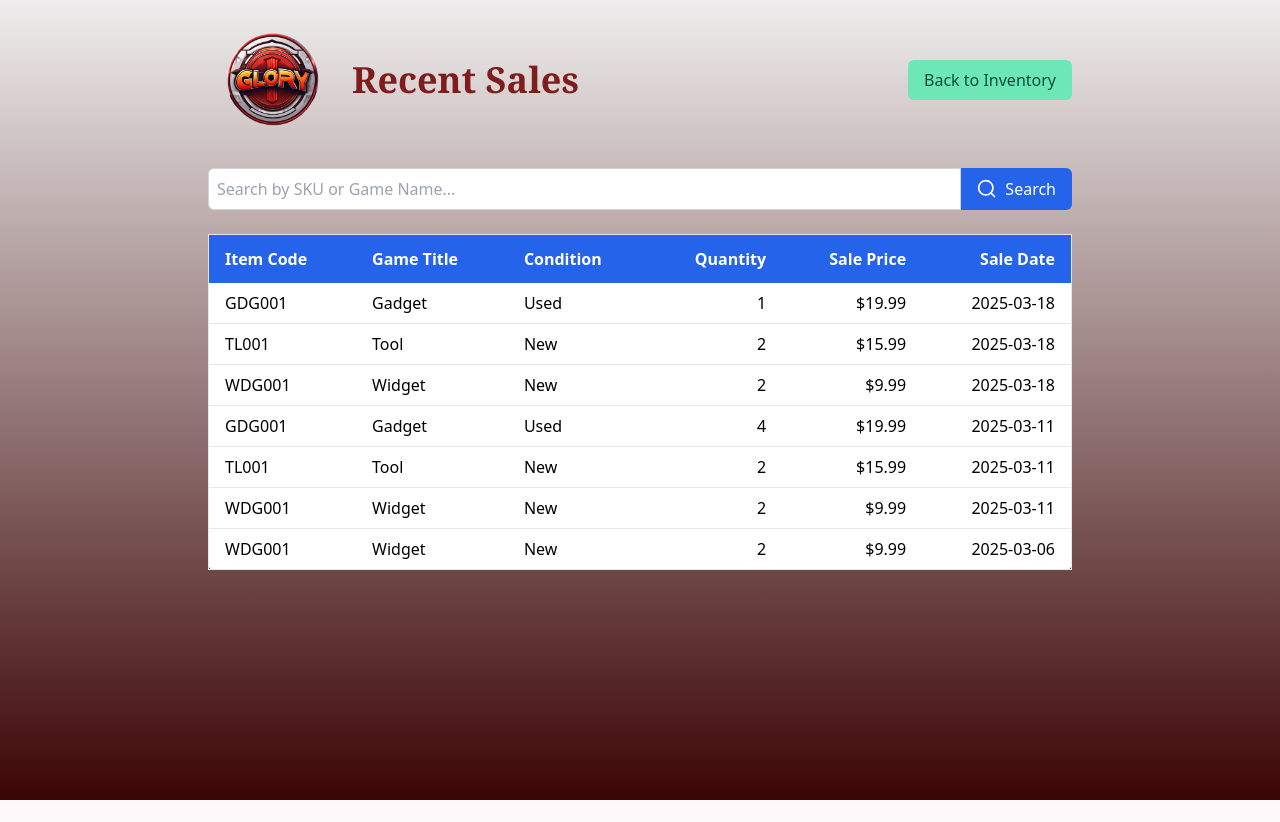
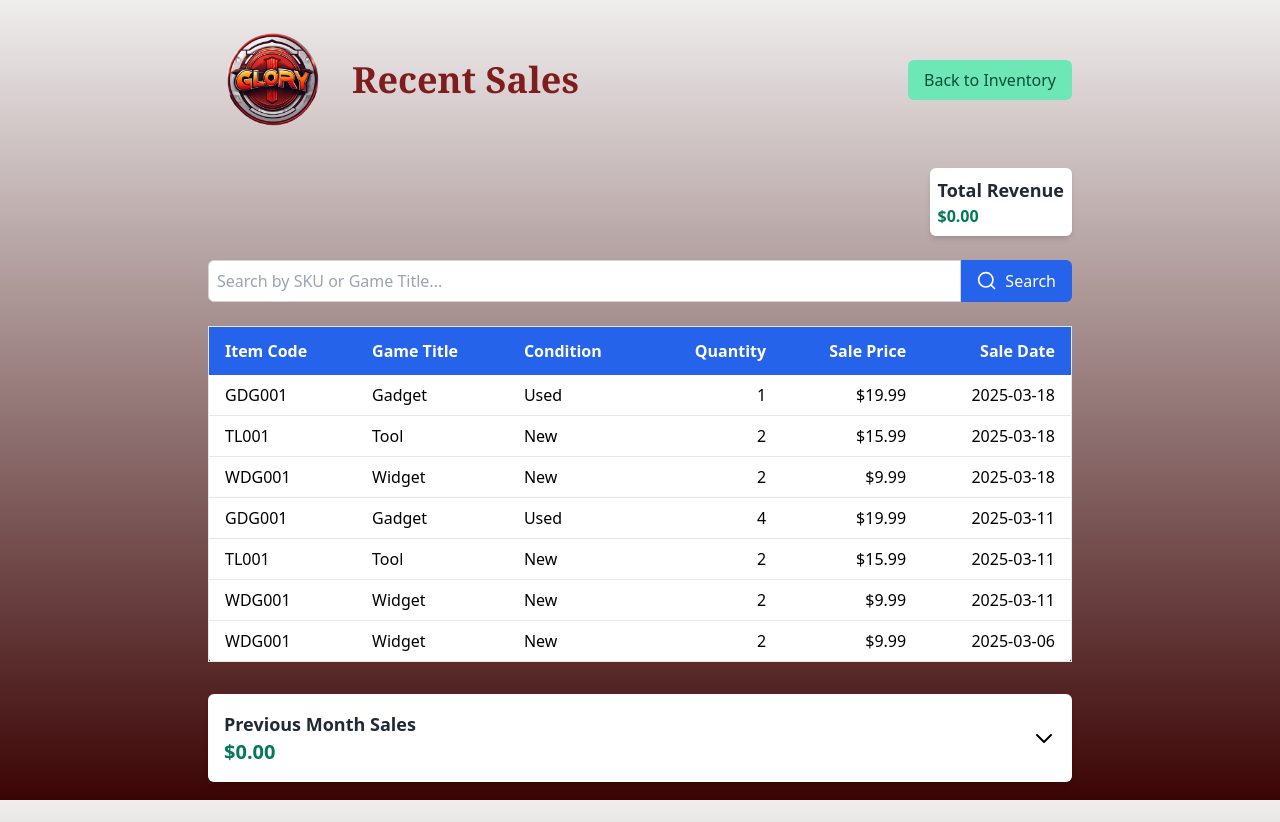
Before and after one commit to Devin1mc/CSC289-Group5-GloryDays, a Flask app: page /sales in a window 1280 px wide. Before the commit the page ends 800 px from the top, so only its background shows below. Run offline with Flask 3, Linux system fonts and the light colour scheme; data comes from the database, SQL or seed files in the repository; both versions use the stored data as it was after the commit; data that the repository does not hold is empty.

Commit message:
added total revenue and previous month sale
- Updated sale.html
- Update app.py

```diff
--- a/src/app.py
+++ b/src/app.py
@@ -2,6 +2,7 @@ from flask import Flask, request, jsonify, render_template, session, redirect, u
 from login import auth_bp, setup_database, get_user_connection
 import sqlite3
 from db_setup import get_db_connection, init_db
+from datetime import datetime
 
 app = Flask(__name__)
 app.secret_key = 'your_secret_key_here'  # Replace with a secure key
@@ -23,7 +24,7 @@ def sell_item():
     conn = get_db_connection()
     cursor = conn.cursor()
 
-    # Check if the item exists and get its current stock
+    # Check stock
     cursor.execute("SELECT stock FROM inventory WHERE sku = ?", (sku,))
     item = cursor.fetchone()
     if not item:
@@ -35,19 +36,35 @@ def sell_item():
         conn.close()
         return jsonify({"error": "Insufficient stock"}), 400
 
-    # Deduct the quantity and record the sale
+    # Deduct stock and record sale
     new_stock = current_stock - quantity
     cursor.execute("UPDATE inventory SET stock = ? WHERE sku = ?", (new_stock, sku))
     cursor.execute("INSERT INTO sales (sku, quantity, sale_price) VALUES (?, ?, ?)", (sku, quantity, sale_price))
+
     conn.commit()
     conn.close()
 
     return jsonify({"message": "Sale successful", "new_stock": new_stock})
 
+
 @app.route('/sales')
 def sales_page():
     conn = get_db_connection()
     cursor = conn.cursor()
+
+    # Get current month in YYYY-MM format
+    current_month = datetime.now().strftime('%Y-%m')
+
+    # Calculate total revenue for the current month
+    cursor.execute("""
+        SELECT SUM(quantity * sale_price) as total_revenue
+        FROM sales
+        WHERE strftime('%Y-%m', sale_date) = ?
+    """, (current_month,))
+    result = cursor.fetchone()
+    total_revenue = result["total_revenue"] if result["total_revenue"] is not None else 0.0
+
+    # Retrieve the sales records for display
     cursor.execute("""
         SELECT
             sales.sku,
@@ -63,7 +80,9 @@ def sales_page():
     """)
     sales = cursor.fetchall()
     conn.close()
-    return render_template("sales.html", sales=sales)
+
+    # Pass total_revenue to the template
+    return render_template("sales.html", sales=sales, total_revenue=total_revenue)
 
 @app.route('/inventory_data')
 def inventory_data():
@@ -127,3 +146,59 @@ def delete_user_route(user_id):
 
 if __name__ == "__main__":
     app.run(debug=True)
+
+@app.route('/api/total_revenue')
+def api_total_revenue():
+    conn = get_db_connection()
+    cursor = conn.cursor()
+    current_month = datetime.now().strftime('%Y-%m')
+    cursor.execute("""
+        SELECT SUM(quantity * sale_price) as total_revenue
+        FROM sales
+        WHERE strftime('%Y-%m', sale_date) = ?
+    """, (current_month,))
+    result = cursor.fetchone()
+    total_revenue = result["total_revenue"] if result["total_revenue"] is not None else 0.0
+    conn.close()
+    return jsonify({"total_revenue": total_revenue})
+
+@app.route('/api/previous_month_sales')
+def api_previous_month_sales():
+    conn = get_db_connection()
+    cursor = conn.cursor()
+
+    # Determine the previous month in YYYY-MM format
+    first_day_current_month = datetime.now().replace(day=1)
+    last_day_previous_month = first_day_current_month - timedelta(days=1)
+    prev_month = last_day_previous_month.strftime('%Y-%m')
+
+    # Calculate total revenue for the previous month
+    cursor.execute("""
+        SELECT SUM(quantity * sale_price) as total_revenue
+        FROM sales
+        WHERE strftime('%Y-%m', sale_date) = ?
+    """, (prev_month,))
+    result = cursor.fetchone()
+    total_revenue = result["total_revenue"] if result["total_revenue"] is not None else 0.0
+
+    # Retrieve detailed sales for the previous month, aggregated by SKU and condition
+    cursor.execute("""
+        SELECT
+            sales.sku,
+            inventory.name as item_name,
+            inventory.quality as condition,
+            SUM(sales.quantity) as total_quantity,
+            AVG(sales.sale_price) as avg_sale_price
+        FROM sales
+        JOIN inventory ON sales.sku = inventory.sku
+        WHERE strftime('%Y-%m', sale_date) = ?
+        GROUP BY sales.sku, inventory.quality
+        ORDER BY sales.sku
+    """, (prev_month,))
+    sales_details = cursor.fetchall()
+    conn.close()
+
+    return jsonify({
+        "total_revenue": total_revenue,
+        "sales_details": [dict(row) for row in sales_details]
+    })
--- a/src/templates/sales.html
+++ b/src/templates/sales.html
@@ -20,9 +20,17 @@
           Back to Inventory
         </a>
       </div>
+      <!-- Total Revenue This Month -->
+      <div class="flex justify-end mb-6">
+        <div class="bg-white p-2 rounded-md shadow-md w-auto" style="max-width: 200px;">
+            <h2 class="text-lg font-bold text-gray-800">Total Revenue</h2>
+            <p id="totalRevenue" class="text-base font-semibold text-green-700">${{ '%.2f'|format(total_revenue) }}</p>
+        </div>
+      </div>
+
       <!-- Search Bar with Button -->
       <div class="flex">
-        <input type="text" id="searchBar" placeholder="Search by SKU or Game Name..." class="w-full p-2 border border-gray-300 rounded-l-md focus:outline-none focus:ring-2 focus:ring-blue-400">
+        <input type="text" id="searchBar" placeholder="Search by SKU or Game Title..." class="w-full p-2 border border-gray-300 rounded-l-md focus:outline-none focus:ring-2 focus:ring-blue-400">
         <button id="searchButton" class="flex items-center px-4 py-2 bg-blue-600 text-white rounded-r-md hover:bg-blue-800 transition duration-300">
           <svg xmlns="http://www.w3.org/2000/svg" class="h-5 w-5 mr-2" fill="none" viewBox="0 0 24 24" stroke="currentColor">
             <path stroke-linecap="round" stroke-linejoin="round" stroke-width="2" d="M21 21l-4.35-4.35m0 0A7.5 7.5 0 104.5 4.5a7.5 7.5 0 0012.15 12.15z" />
@@ -67,6 +75,86 @@
     </div>
   </div>
 
+<!-- Container matching the sale table width -->
+<div class="max-w-4xl mx-auto p-4">
+ <!-- Previous Month Sales Summary & Details -->
+ <div class="mb-6">
+  <!-- Summary Bar -->
+  <div id="prevMonthSummary" class="cursor-pointer bg-white p-4 rounded-md shadow-md flex justify-between items-center">
+    <div>
+      <h2 class="text-lg font-bold text-gray-800">Previous Month Sales</h2>
+      <div id="prevMonthTotalRevenue" class="text-xl font-semibold text-green-700">$0.00</div>
+    </div>
+    <div>
+      <svg id="toggleArrow" class="w-6 h-6 transform transition-transform duration-200" fill="none" stroke="currentColor" stroke-width="2" viewBox="0 0 24 24">
+        <path stroke-linecap="round" stroke-linejoin="round" d="M19 9l-7 7-7-7"/>
+      </svg>
+    </div>
+  </div>
+  <!-- Collapsible Details -->
+  <div id="prevMonthDetails" class="mt-2 hidden">
+    <table class="min-w-full bg-white border border-gray-200 rounded-md shadow-sm">
+      <thead class="bg-blue-600 text-white">
+        <tr>
+          <th class="py-3 px-4 text-left">Item Code</th>
+          <th class="py-3 px-4 text-left">Game Title</th>
+          <th class="py-3 px-4 text-left">Condition</th>
+          <th class="py-3 px-4 text-right">Quantity</th>
+          <th class="py-3 px-4 text-right">Sale Price</th>
+          <th class="py-3 px-4 text-right">Sale Date</th>
+        </tr>
+      </thead>
+      <tbody id="prevMonthTableBody" class="divide-y divide-gray-200">
+        <!-- Details will be dynamically inserted here -->
+      </tbody>
+    </table>
+  </div>
+</div>
+
+<!-- Previous Month Sales Details Script -->
+  <script>
+    // Function to fetch previous month sales data from the API endpoint
+    function updatePrevMonthSales() {
+      fetch('/api/previous_month_sales')
+        .then(response => response.json())
+        .then(data => {
+          // Update the summary total revenue
+          document.getElementById('prevMonthTotalRevenue').textContent = `$${parseFloat(data.total_revenue).toFixed(2)}`;
+
+          // Populate the details table with sales records
+          const tbody = document.getElementById('prevMonthTableBody');
+          tbody.innerHTML = ''; // Clear existing rows
+
+          data.sales_details.forEach(sale => {
+            const row = document.createElement('tr');
+            row.classList.add("hover:bg-gray-50");
+            row.innerHTML = `
+              <td class="py-2 px-4">${sale.sku}</td>
+              <td class="py-2 px-4">${sale.item_name}</td>
+              <td class="py-2 px-4">${sale.condition}</td>
+              <td class="py-2 px-4 text-right">${sale.total_quantity}</td>
+              <td class="py-2 px-4 text-right">$${parseFloat(sale.avg_sale_price).toFixed(2)}</td>
+              <td class="py-2 px-4 text-right">${sale.sale_date}</td>
+            `;
+            tbody.appendChild(row);
+          });
+        })
+        .catch(error => console.error('Error fetching previous month sales:', error));
+    }
+
+    // Toggle the visibility of the previous month details
+    document.getElementById('prevMonthSummary').addEventListener('click', () => {
+      const details = document.getElementById('prevMonthDetails');
+      const arrow = document.getElementById('toggleArrow');
+      details.classList.toggle('hidden');
+      arrow.classList.toggle('rotate-180'); // Tailwind's rotate-180 will flip the arrow
+    });
+
+    // Fetch previous month sales data when the page loads
+    document.addEventListener("DOMContentLoaded", updatePrevMonthSales);
+  </script>
+
+
   <script>
     // Define a reusable search function
     function performSearch() {
@@ -110,6 +198,33 @@
   document.getElementById('searchBar').addEventListener('input', performSearch);
   // Trigger search when the search button is clicked
   document.getElementById('searchButton').addEventListener('click', performSearch);
+
+  // Calculate and display total revenue for the current month
+  document.addEventListener("DOMContentLoaded", function() {
+    fetch('/sales')
+    .then(response => response.json())
+    .then(data => {
+        document.getElementById("totalRevenue").innerText = `$${parseFloat(data.total_revenue).toFixed(2)}`;
+    })
+    .catch(error => console.error('Error fetching total revenue:', error));
+  });
+
+  // Function to fetch updated total revenue from the API endpoint
+  function updateTotalRevenue() {
+    fetch('/api/total_revenue')
+      .then(response => response.json())
+      .then(data => {
+        document.getElementById('totalRevenue').textContent = `$${parseFloat(data.total_revenue).toFixed(2)}`;
+      })
+      .catch(error => console.error('Error fetching total revenue:', error));
+  }
+
+  // Update total revenue immediately when the page loads
+  document.addEventListener("DOMContentLoaded", updateTotalRevenue);
+
+  // Set up polling: update the total revenue every 5 seconds (5000 milliseconds)
+  setInterval(updateTotalRevenue, 5000);
   </script>
+
 </body>
 </html>
```
Also changed, not shown: src/inventory.db.
